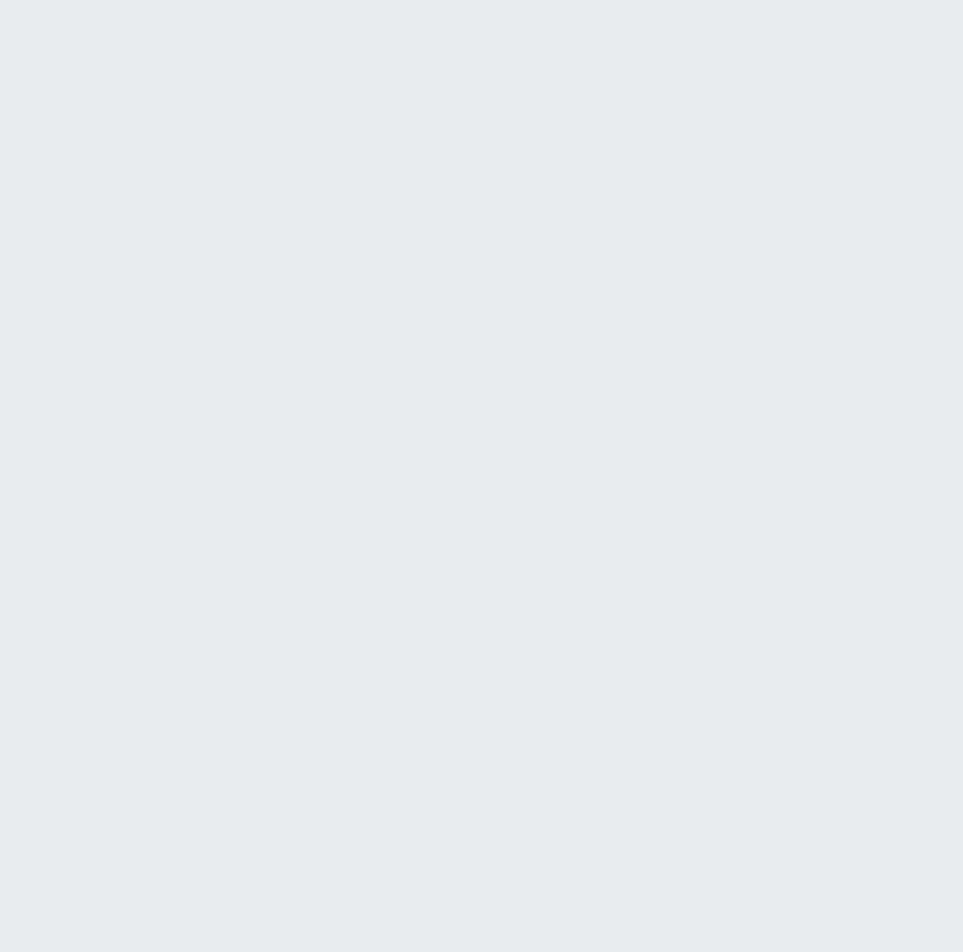
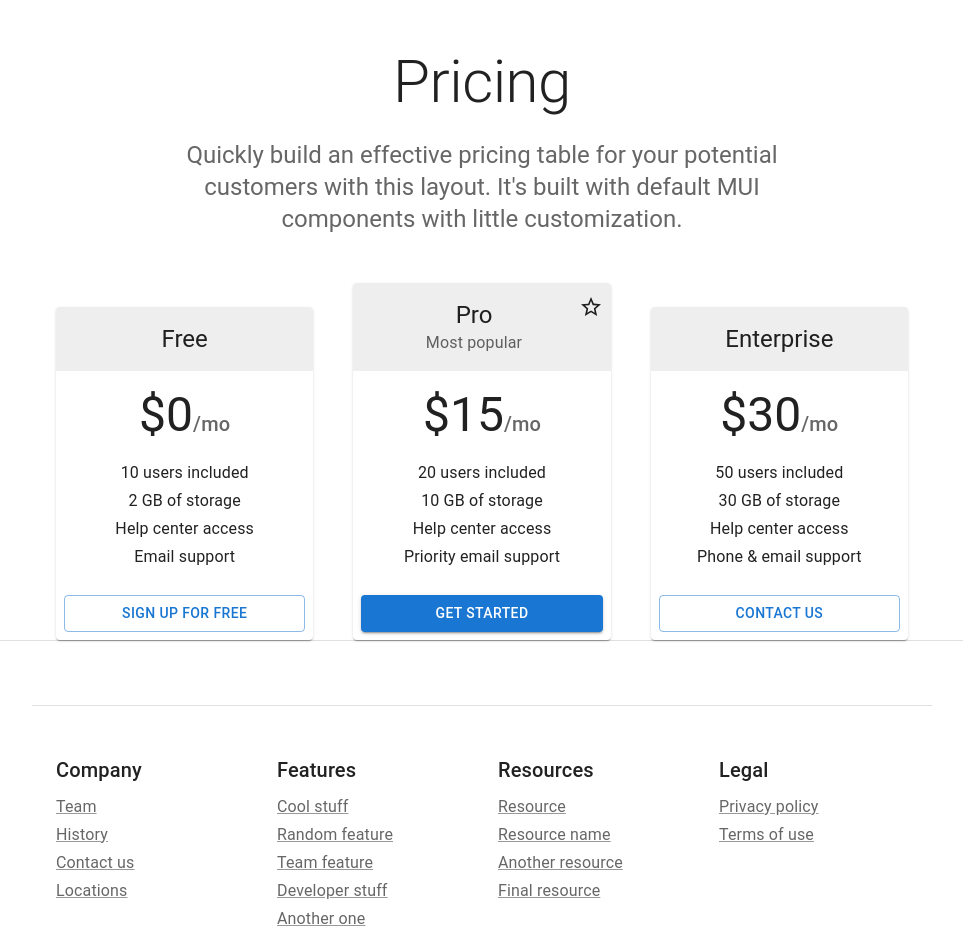
Before and after one commit to DityaIlhami28/stageholder-portal, a Next.js app: page / in a window 1280 px wide. Shown: the part 1120-2072 px from the top of the page, without its empty margins (158-1121 px from the left). Before the commit the page ends 800 px from the top, so only its background shows below. Built offline with nearby package versions, Linux system fonts and the light colour scheme.

Commit message:
Feat: landingPagePrice, footer

```diff
--- a/src/app/page.tsx
+++ b/src/app/page.tsx
@@ -1,8 +1,9 @@
 import React from 'react';
 import LandingPageContainer from '@/components/landingPageContainer';
+import { Box, Divider } from '@mui/material';
 import CardHomeContent from '@/components/cardHomeContent';
-import { Box, Divider } from '@mui/material';
 import LandingPagePrice from '@/components/landingPagePrice';
+import Footer from '@/components/footer';
 
 const Home = () => {
   return (
@@ -10,10 +11,11 @@ const Home = () => {
       <Divider />
       <LandingPageContainer />
       <Divider />
-      {/* <CardHomeContent /> */}
+      <CardHomeContent />
       <Divider />
       <LandingPagePrice />
       <Divider />
+      <Footer/>
     </>
   );
 };
--- /dev/null
+++ b/src/components/footer.tsx
@@ -0,0 +1,67 @@
+'use client'
+
+import * as React from 'react';
+import Grid from '@mui/material/Grid';
+import Typography from '@mui/material/Typography';
+import Link from '@mui/material/Link';
+import Container from '@mui/material/Container';
+
+const footers = [
+    {
+        title: 'Company',
+        description: ['Team', 'History', 'Contact us', 'Locations'],
+    },
+    {
+        title: 'Features',
+        description: [
+            'Cool stuff',
+            'Random feature',
+            'Team feature',
+            'Developer stuff',
+            'Another one',
+        ],
+    },
+    {
+        title: 'Resources',
+        description: ['Resource', 'Resource name', 'Another resource', 'Final resource'],
+    },
+    {
+        title: 'Legal',
+        description: ['Privacy policy', 'Terms of use'],
+    },
+];
+
+export default function Footer() {
+    return (
+        <>
+            <Container
+                maxWidth="md"
+                component="footer"
+                sx={{
+                    borderTop: (theme) => `1px solid ${theme.palette.divider}`,
+                    mt: 8,
+                    py: [3, 6],
+                }}
+            >
+                <Grid container spacing={4} justifyContent="space-evenly">
+                    {footers.map((footer) => (
+                        <Grid item xs={6} sm={3} key={footer.title}>
+                            <Typography variant="h6" color="text.primary" gutterBottom>
+                                {footer.title}
+                            </Typography>
+                            <ul>
+                                {footer.description.map((item) => (
+                                    <li key={item}>
+                                        <Link href="#" variant="subtitle1" color="text.secondary">
+                                            {item}
+                                        </Link>
+                                    </li>
+                                ))}
+                            </ul>
+                        </Grid>
+                    ))}
+                </Grid>
+            </Container>
+        </>
+    )
+}
--- a/src/components/landingPageContainer.tsx
+++ b/src/components/landingPageContainer.tsx
@@ -13,7 +13,7 @@ const style = `
       transform: translateY(-40px);
     }
     to {
-      opacity: 2;
+      opacity: 1;
       transform: translateY(0);
     }
   }
@@ -26,7 +26,7 @@ const LandingPageContainer = () => {
     return (
         <>
             <style>{style}</style>
-            <Container maxWidth="sm" style={{ textAlign: 'center', paddingTop: '12rem', marginLeft: '20rem' }} className="animated-container">
+            <Container maxWidth="md" style={{ textAlign: 'center', paddingTop: '6rem', paddingBottom: '4rem' }} className="animated-container">
                 <Box mb={2}>
                     <Typography variant="h3" component="h1" gutterBottom fontWeight={'bold'}>
                         Tracking Your <br /> Asset with
@@ -34,21 +34,22 @@ const LandingPageContainer = () => {
                     <Image
                         src={LOGO}
                         alt="Stageholder Logo"
-                        width={500}
-                        height={120}
+                        width={300}
+                        height={72}
                     />
                     <Typography
                         variant="body1"
                         color="textSecondary"
                         gutterBottom
                         fontWeight={'bold'}
-                        sx={{ fontSize: '0.875rem' }} // Adjust the font size as needed
+                        sx={{ fontSize: { xs: '0.75rem', sm: '0.875rem' } }}
                     >
                         The starting point for your next project is based on MUI. <br />
                         Easy customization helps you build apps faster and better.
                     </Typography>
 
-                    <Box display="flex" justifyContent="center" alignItems="center" my={2}>
+                    <Box display="flex" justifyContent="center" alignItems="center" my={2} flexDirection={{ xs: 'column', sm: 'row' }}>
+                        <Box display="flex" alignItems="center" mb={{ xs: 1, sm: 0 }}>
                             <Star sx={{ color: '#FFD700' }} />
                             <Star sx={{ color: '#FFD700' }} />
                             <Star sx={{ color: '#FFD700' }} />
@@ -58,7 +59,8 @@ const LandingPageContainer = () => {
                                 4.95/5 (939+ reviews)
                             </Typography>
                         </Box>
-                    <Box display="flex" justifyContent="center" gap={2} my={2}>
+                    </Box>
+                    <Box display="flex" justifyContent="center" flexDirection={{ xs: 'column', sm: 'row' }} gap={2} my={2}>
                         <Button
                             variant="contained"
                             size="large"
@@ -69,7 +71,7 @@ const LandingPageContainer = () => {
                                 fontWeight: "bold",
                                 borderRadius: '8px',
                                 '& .MuiSvgIcon-root': {
-                                    fontSize: '1.7rem', // Adjust the icon size as needed
+                                    fontSize: '1.7rem',
                                 }
                             }}
                             startIcon={<Bolt />}
--- a/src/components/landingPagePrice.tsx
+++ b/src/components/landingPagePrice.tsx
@@ -1,13 +1,157 @@
-import React from 'react';
-import Image from 'next/image';
-import { Typography } from '@mui/material';
+'use client'
 
-const LandingPagePrice = () => {
-    return(
-        <>
-        <Typography>Ini Buat Price</Typography>
-        </>
-    )
+import * as React from 'react';
+import { createTheme, ThemeProvider } from '@mui/material/styles';
+import Box from '@mui/material/Box';
+import Button from '@mui/material/Button';
+import Card from '@mui/material/Card';
+import CardActions from '@mui/material/CardActions';
+import CardContent from '@mui/material/CardContent';
+import CardHeader from '@mui/material/CardHeader';
+import CssBaseline from '@mui/material/CssBaseline';
+import Grid from '@mui/material/Grid';
+import StarIcon from '@mui/icons-material/StarBorder';
+import Typography from '@mui/material/Typography';
+import GlobalStyles from '@mui/material/GlobalStyles';
+import Container from '@mui/material/Container';
+
+const tiers = [
+  {
+    title: 'Free',
+    price: '0',
+    description: [
+      '10 users included',
+      '2 GB of storage',
+      'Help center access',
+      'Email support',
+    ],
+    buttonText: 'Sign up for free',
+    buttonVariant: 'outlined',
+  },
+  {
+    title: 'Pro',
+    subheader: 'Most popular',
+    price: '15',
+    description: [
+      '20 users included',
+      '10 GB of storage',
+      'Help center access',
+      'Priority email support',
+    ],
+    buttonText: 'Get started',
+    buttonVariant: 'contained',
+  },
+  {
+    title: 'Enterprise',
+    price: '30',
+    description: [
+      '50 users included',
+      '30 GB of storage',
+      'Help center access',
+      'Phone & email support',
+    ],
+    buttonText: 'Contact us',
+    buttonVariant: 'outlined',
+  },
+];
+
+const defaultTheme = createTheme();
+
+export default function Pricing() {
+  return (
+    <ThemeProvider theme={defaultTheme}>
+      <GlobalStyles styles={{ ul: { margin: 0, padding: 0, listStyle: 'none' } }} />
+      <CssBaseline />
+      {/* Hero unit */}
+      <Container disableGutters maxWidth="sm" component="main" sx={{ pt: 8, pb: 6 }}>
+        <Typography
+          component="h1"
+          variant="h2"
+          align="center"
+          color="text.primary"
+          gutterBottom
+        >
+          Pricing
+        </Typography>
+        <Typography variant="h5" align="center" color="text.secondary" component="p">
+          Quickly build an effective pricing table for your potential customers with
+          this layout. It&apos;s built with default MUI components with little
+          customization.
+        </Typography>
+      </Container>
+      {/* End hero unit */}
+      <Container maxWidth="md" component="main">
+        <Grid container spacing={5} alignItems="flex-end">
+          {tiers.map((tier) => (
+            // Enterprise card is full width at sm breakpoint
+            <Grid
+              item
+              key={tier.title}
+              xs={12}
+              sm={tier.title === 'Enterprise' ? 12 : 6}
+              md={4}
+            >
+              <Card>
+                <CardHeader
+                  title={tier.title}
+                  subheader={tier.subheader}
+                  titleTypographyProps={{ align: 'center' }}
+                  action={tier.title === 'Pro' ? <StarIcon /> : null}
+                  subheaderTypographyProps={{
+                    align: 'center',
+                  }}
+                  sx={{
+                    backgroundColor: (theme) =>
+                      theme.palette.mode === 'light'
+                        ? theme.palette.grey[200]
+                        : theme.palette.grey[700],
+                  }}
+                />
+                <CardContent>
+                  <Box
+                    sx={{
+                      display: 'flex',
+                      justifyContent: 'center',
+                      alignItems: 'baseline',
+                      mb: 2,
+                    }}
+                  >
+                    <Typography component="h2" variant="h3" color="text.primary">
+                      ${tier.price}
+                    </Typography>
+                    <Typography variant="h6" color="text.secondary">
+                      /mo
+                    </Typography>
+                  </Box>
+                  <ul>
+                    {tier.description.map((line) => (
+                      <Typography
+                        component="li"
+                        variant="subtitle1"
+                        align="center"
+                        key={line}
+                      >
+                        {line}
+                      </Typography>
+                    ))}
+                  </ul>
+                </CardContent>
+                <CardActions>
+                  <Button
+                    fullWidth
+                    variant={tier.buttonVariant as 'outlined' | 'contained'}
+                  >
+                    {tier.buttonText}
+                  </Button>
+                </CardActions>
+              </Card>
+            </Grid>
+          ))}
+        </Grid>
+      </Container>
+      {/* Footer */}
+
+      {/* End footer */}
+    </ThemeProvider>
+  );
 }
-
-export default LandingPagePrice;
```
Also changed, not shown: src/app/pricing/page.tsx (added, +10 -0 lines). Lines whose indentation alone changed are shown as unchanged.
